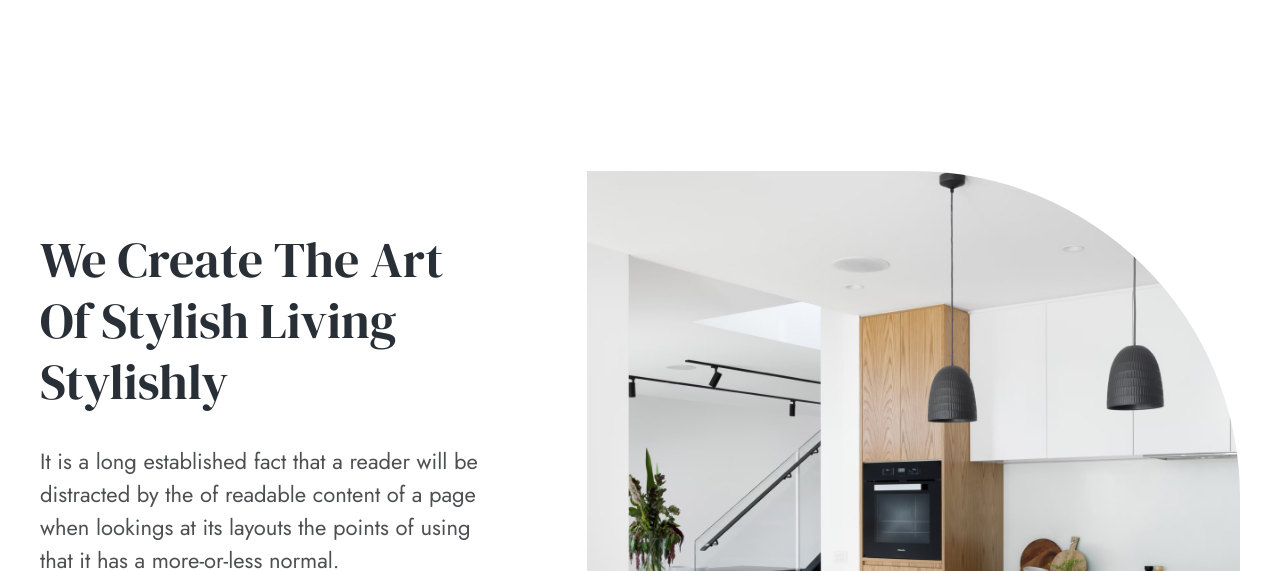
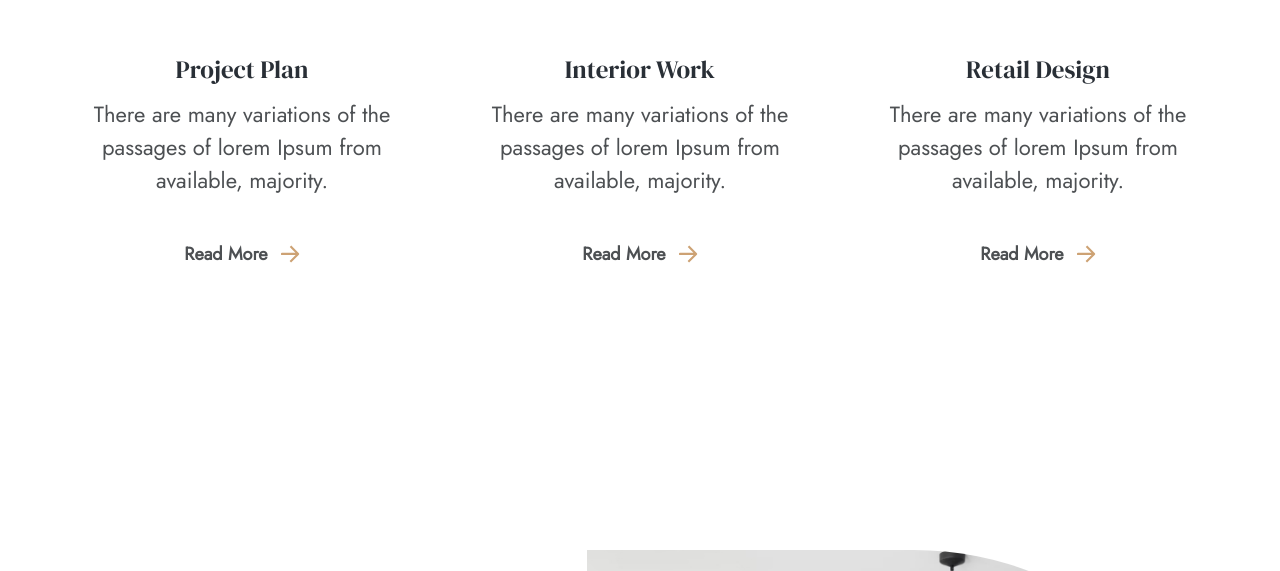
Before and after one commit to Lukas-Daugela/React-Vite-Interno, a React (Vite) app: page / in a window 1280 px wide. Shown: the part 229-800 px from the top of the page. Built offline with nearby package versions, Linux system fonts and the light colour scheme.

Commit message:
Added Section services for home page

```diff
--- /dev/null
+++ b/src/components/SectionHomeServices/SectionHomeServices.jsx
@@ -0,0 +1,22 @@
+import classNames from 'classnames/bind';
+import PropTypes from 'prop-types';
+import React from 'react';
+
+import ServiceCard from '../ServiceCard';
+import styles from './SectionHomeServices.module.scss';
+
+const cn = classNames.bind(styles);
+
+export default function SectionHomeServices({ cardsText }) {
+  return (
+    <div className={cn('services')}>
+      {cardsText.slice(0, 3).map((cardText) => (
+        <ServiceCard key={cardText.id} text={cardText} />
+      ))}
+    </div>
+  );
+}
+
+SectionHomeServices.propTypes = {
+  cardsText: PropTypes.array,
+};
--- /dev/null
+++ b/src/components/SectionHomeServices/SectionHomeServices.module.scss
@@ -0,0 +1,7 @@
+@import '../../sass/index';
+
+.services {
+  display: flex;
+  flex-wrap: wrap;
+  justify-content: center;
+}
--- /dev/null
+++ b/src/components/SectionHomeServices/index.js
@@ -0,0 +1 @@
+export { default } from './SectionHomeServices';
--- a/src/pages/HomePage/HomePage.jsx
+++ b/src/pages/HomePage/HomePage.jsx
@@ -2,13 +2,16 @@ import React from 'react';
 
 import HomeHero from '../../components/HomeHero';
 import SectionEstimate from '../../components/SectionEstimate/SectionEstimate';
+import SectionHomeServices from '../../components/SectionHomeServices';
 import MainLayout from '../../layouts/MainLayout';
+import serviceCardsText from '../../shared/serviceCardsText.json';
 import { estimateText, heroText } from './text';
 
 export default function HomePage() {
   return (
     <MainLayout>
       <HomeHero text={heroText} />
+      <SectionHomeServices cardsText={serviceCardsText} />
       <SectionEstimate estimateInfo={estimateText} />
     </MainLayout>
   );
```
